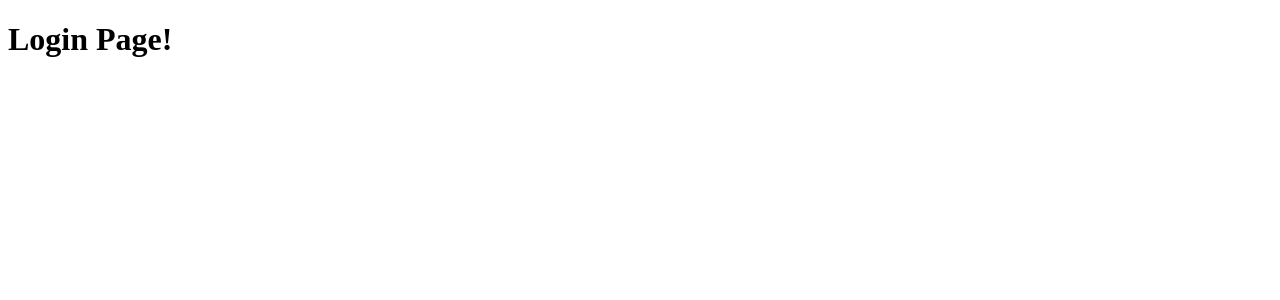
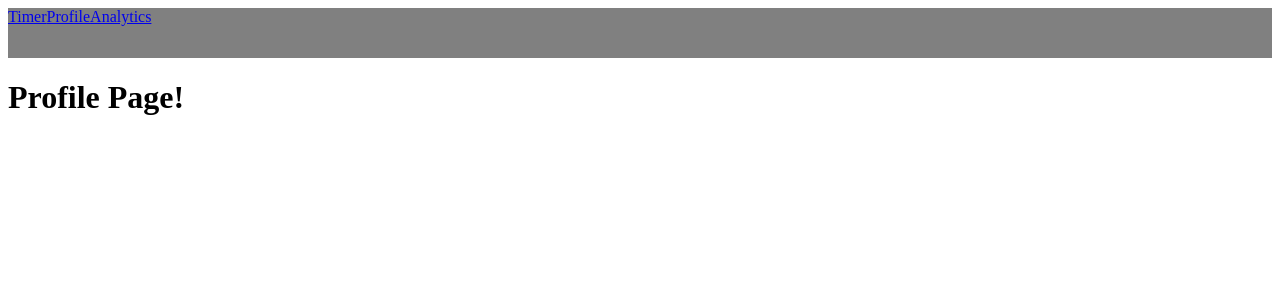
Before and after one commit to Team-AI-eh/HackToSchool, a React app: page / in a window 1280 px wide. Shown: the top 300 px of the page. Built offline with nearby package versions, Linux system fonts and the light colour scheme; the HTML template or start-up script is replaced by a standard one.

Commit message:
Set up basic reactRouter

```diff
--- a/client/src/components/App.jsx
+++ b/client/src/components/App.jsx
@@ -1,14 +1,27 @@
-import React from 'react';
+import React, { lazy } from 'react';
+import { Routes, Route, Outlet } from 'react-router-dom';
+import NavBar from './NavBar';
+// import Timer from './timer/timer';
+// import Profile from './profile/profile';
+// import Analytics from './analytics/analytics';
+// import Login from './login/login';
 
-import Timer from './timer/timer';
-import Profile from './profile/profile';
-import Analytics from './analytics/analytics';
-import Login from './login/login';
-
+const Timer = lazy(() => import('./timer/timer'));
+const Analytics = lazy(() => import('./analytics/analytics'));
+const Profile = lazy(() => import('./profile/profile'));
 export default function App() {
   return (
     <div>
-      <Login />
+      <NavBar />
+      <React.Suspense fallback={<span>Loading...</span>}>
+        <Routes>
+          <Route path="/" element={<Profile />} />
+          <Route path="/Profile" element={<Profile />} />
+          <Route path="/Analytics" element={<Analytics />} />
+          <Route path="/Timer" element={<Timer />} />
+        </Routes>
+      </React.Suspense>
+      <Outlet />
     </div>
   );
 }
--- /dev/null
+++ b/client/src/components/NavBar.jsx
@@ -0,0 +1,13 @@
+import { Outlet, Link } from 'react-router-dom';
+import React from 'react';
+
+export default function NavBar() {
+  return (
+    <div style={{ height: '50px', background: 'grey' }}>
+      <Link to="/Timer">Timer</Link>
+      <Link to="/Profile">Profile</Link>
+      <Link to="/Analytics">Analytics</Link>
+      <Outlet />
+    </div>
+  );
+}
--- a/client/src/index.jsx
+++ b/client/src/index.jsx
@@ -1,8 +1,21 @@
-import { createRoot } from "react-dom/client";
+import { createRoot } from 'react-dom/client';
 import React from 'react';
+import {
+  BrowserRouter,
+  Routes,
+  Route,
+} from 'react-router-dom';
+import App from './components/App';
 
-import App from './components/App.jsx';
+const root = createRoot(document.getElementById('root'));
 
-const root = createRoot(document.getElementById("root"));
-
-root.render(<App />);
+root.render(
+  <BrowserRouter>
+    <Routes>
+      <Route
+        path="*"
+        element={<App />}
+      />
+    </Routes>
+  </BrowserRouter>,
+);
```
Also changed, not shown: 5 other files (tests, documents, lock files or other folders).
